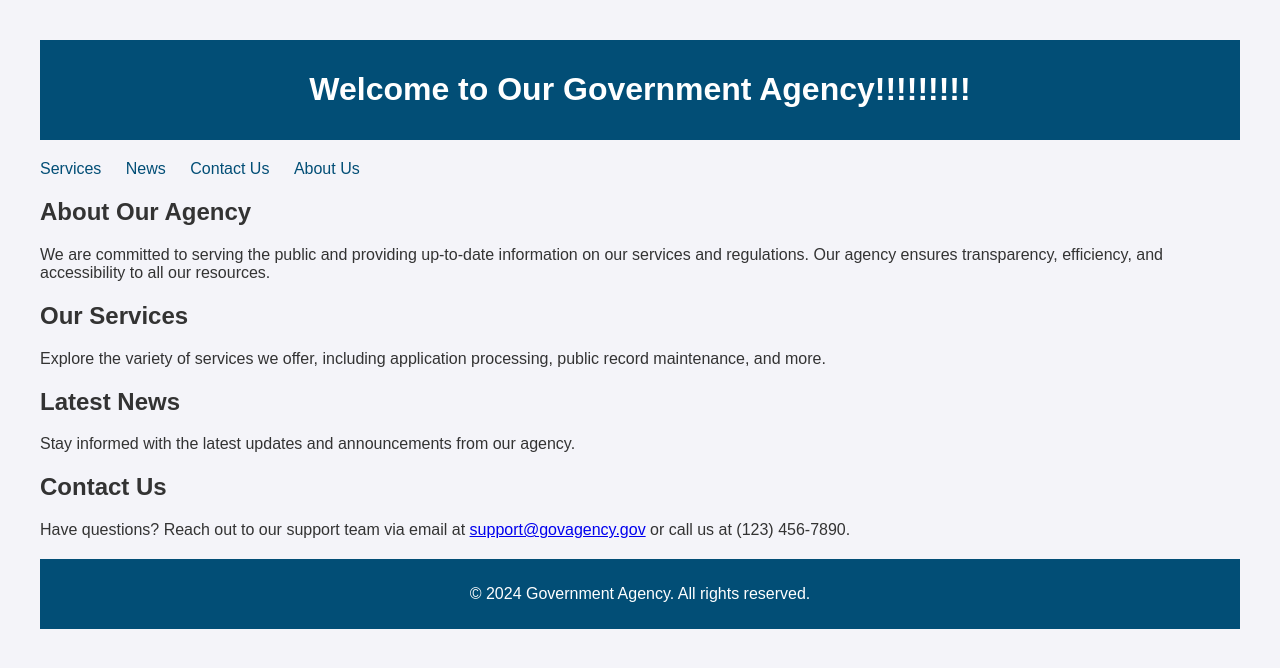
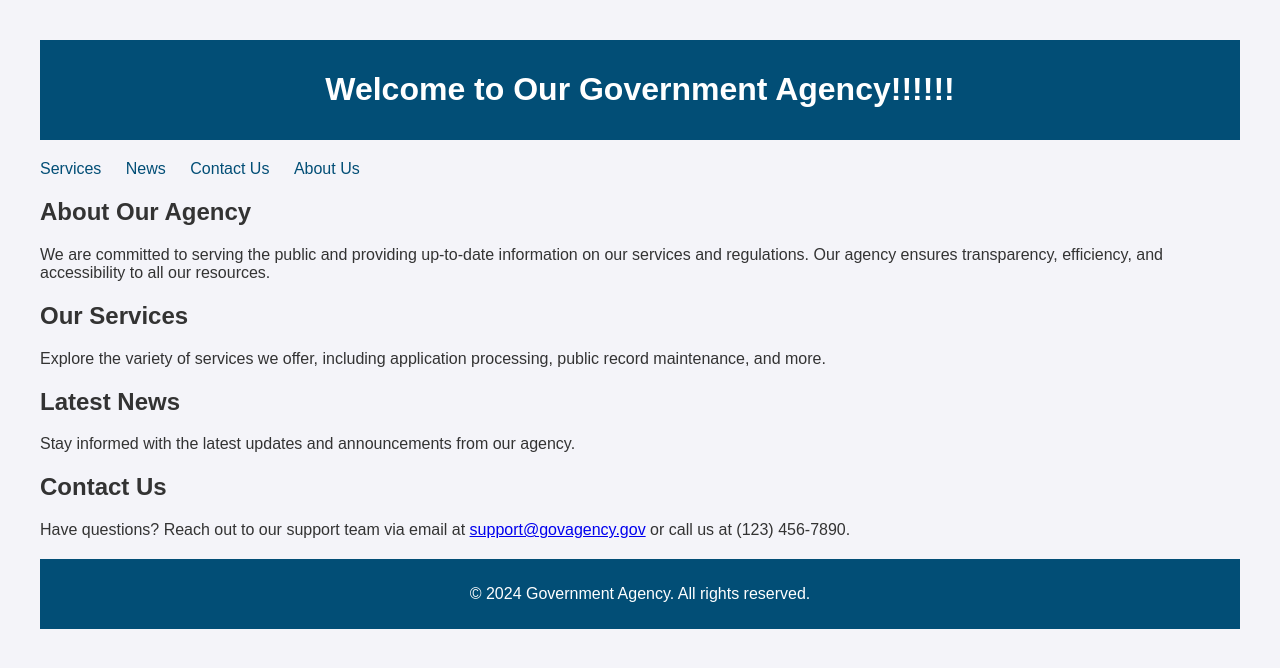
Before and after one commit to mpinho16/devhawks, a plain HTML site: page index.html in a window 1280 px wide. Drawn offline with Linux system fonts and the light colour scheme.

Commit message:
Update index.html

```diff
--- a/index.html
+++ b/index.html
@@ -46,7 +46,7 @@
 </head>
 <body>
     <header>
-        <h1>Welcome to Our Government Agency!!!!!!!!!</h1>
+        <h1>Welcome to Our Government Agency!!!!!!</h1>
     </header>
     <nav>
         <ul>
```
